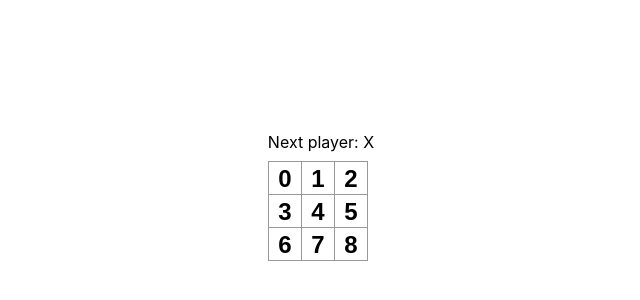
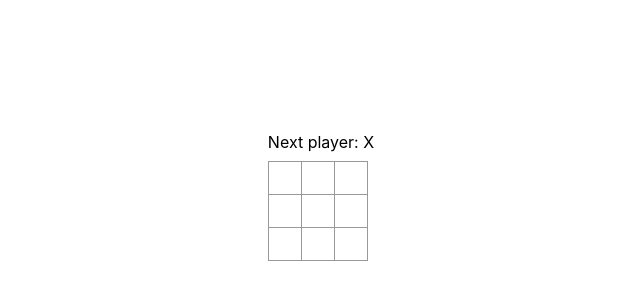
Before and after one commit to fre-ben/tic-tac-toe, a Next.js app: page / in a window 1280 px wide. Shown: the part 204-504 px from the top of the page, without its empty margins (299-939 px from the left). Built offline with nearby package versions, Linux system fonts and the light colour scheme.

Commit message:
Making an Interactive Component

```diff
--- a/components/Square.tsx
+++ b/components/Square.tsx
@@ -1,9 +1,15 @@
-import { ReactNode } from "react";
+import { ReactNode, useState } from "react";
 import styles from "../styles/Square.module.css";
 
 type Props = {
   value: ReactNode;
 };
 export default function Square(props: Props) {
-  return <button className={styles.square}>{props.value}</button>;
+  const [value, setValue] = useState(null);
+
+  return (
+    <button className={styles.square} onClick={() => setValue("X")}>
+      {value}
+    </button>
+  );
 }
```
